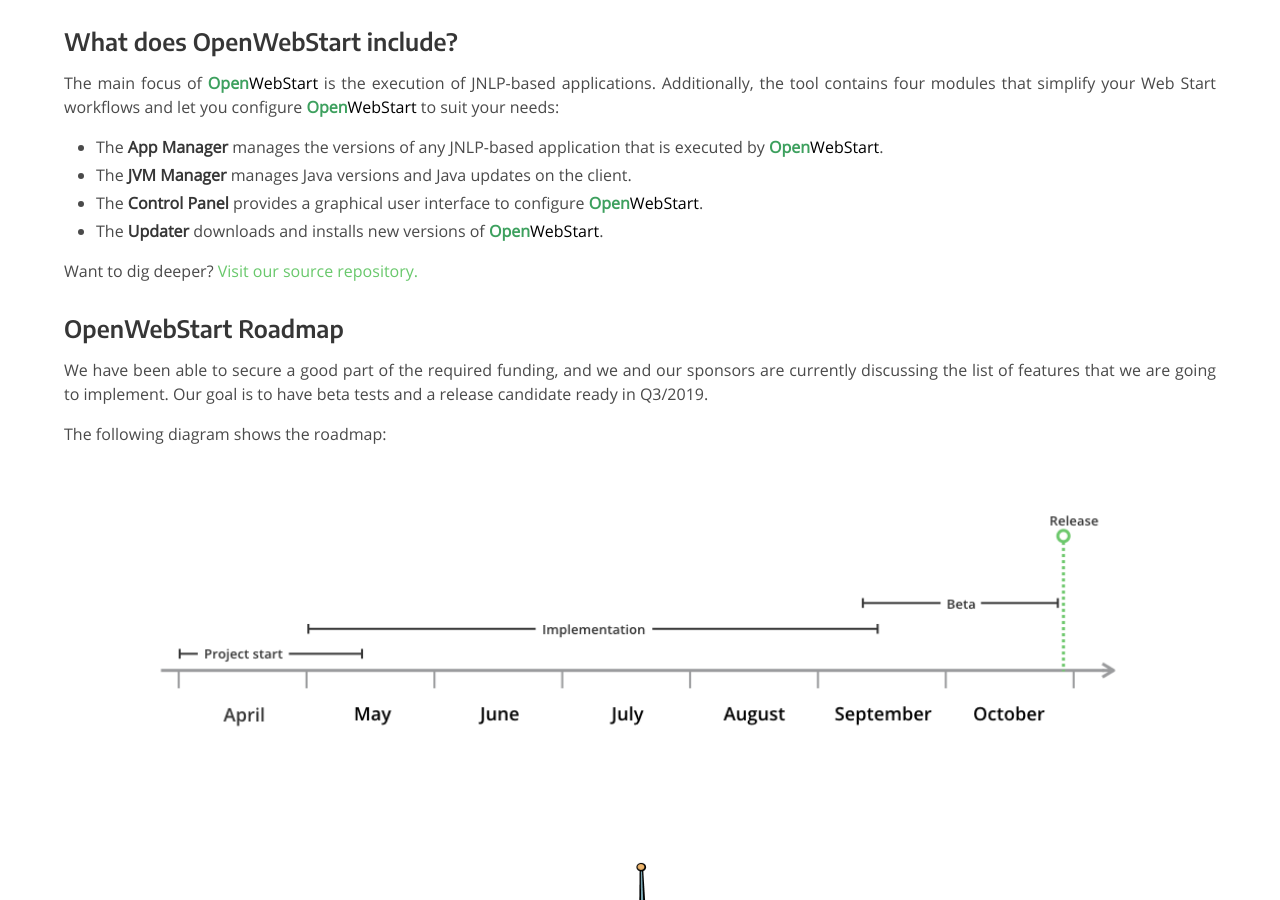
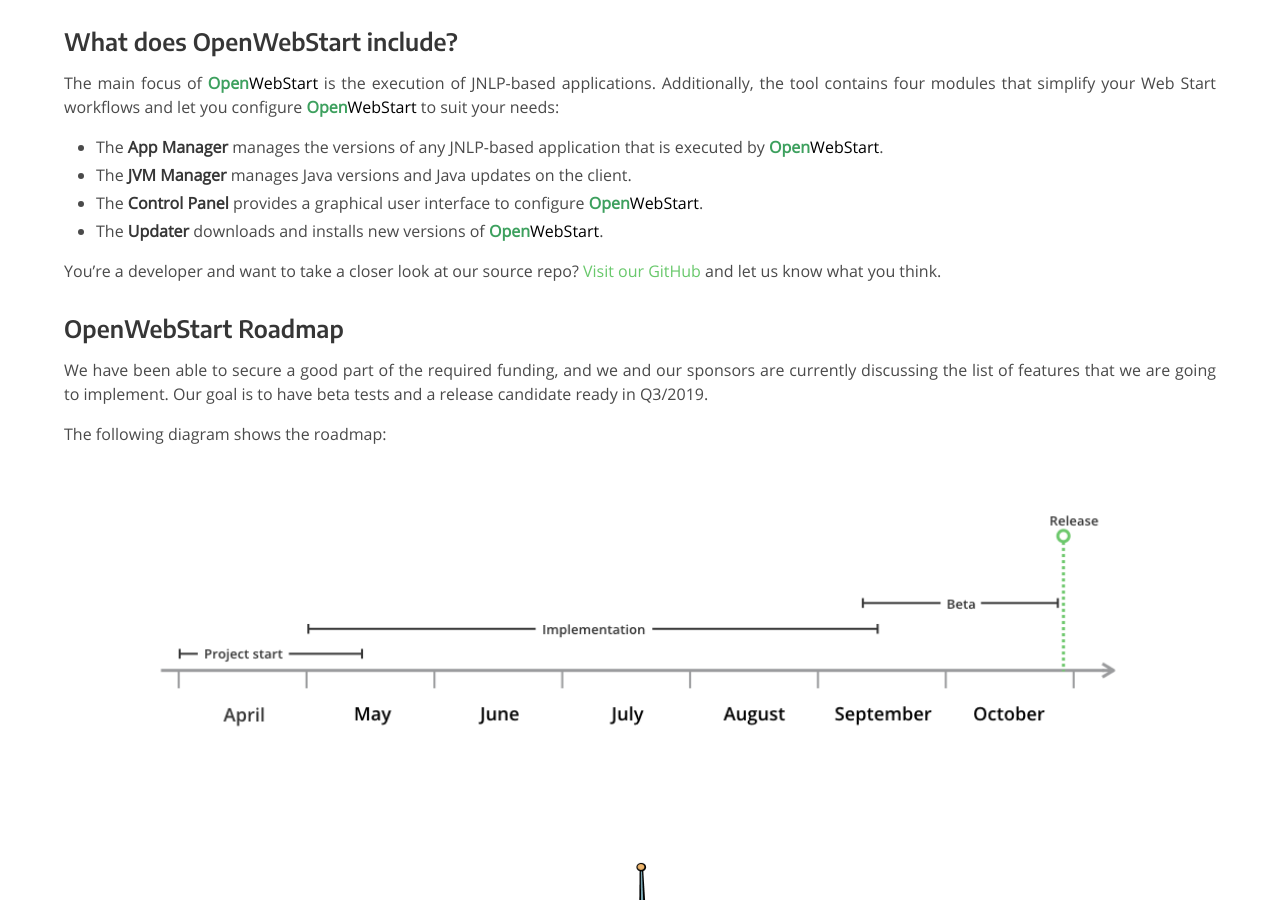
Before and after one commit to karakun/openwebstart-page, a Jekyll site: the page built from index.md, in a window 1280 px wide and 900 px high, scrolled down 1416 px. Built offline with Jekyll 4.4.1, drawn with Linux system fonts in a browser that asks for light colours; comment, search, counter and statistics services are not loaded; our own code applies the rules of GitHub Pages for plain Markdown files.

Commit message:
Update index.md
more info for devs

```diff
--- a/index.md
+++ b/index.md
@@ -42,7 +42,7 @@
 - The **Control Panel** provides a graphical user interface to configure <span class="text-highlight">Open<span>WebStart</span></span>.
 - The **Updater** downloads and installs new versions of <span class="text-highlight">Open<span>WebStart</span></span>.
 
-Want to dig deeper? [Visit our source repository.](https://github.com/karakun/openwebstart)
+You’re a developer and want to take a closer look at our source repo? [Visit our GitHub](https://github.com/karakun/openwebstart) and let us know what you think.
 
 ### OpenWebStart Roadmap
 We have been able to secure a good part of the required funding, and
```
